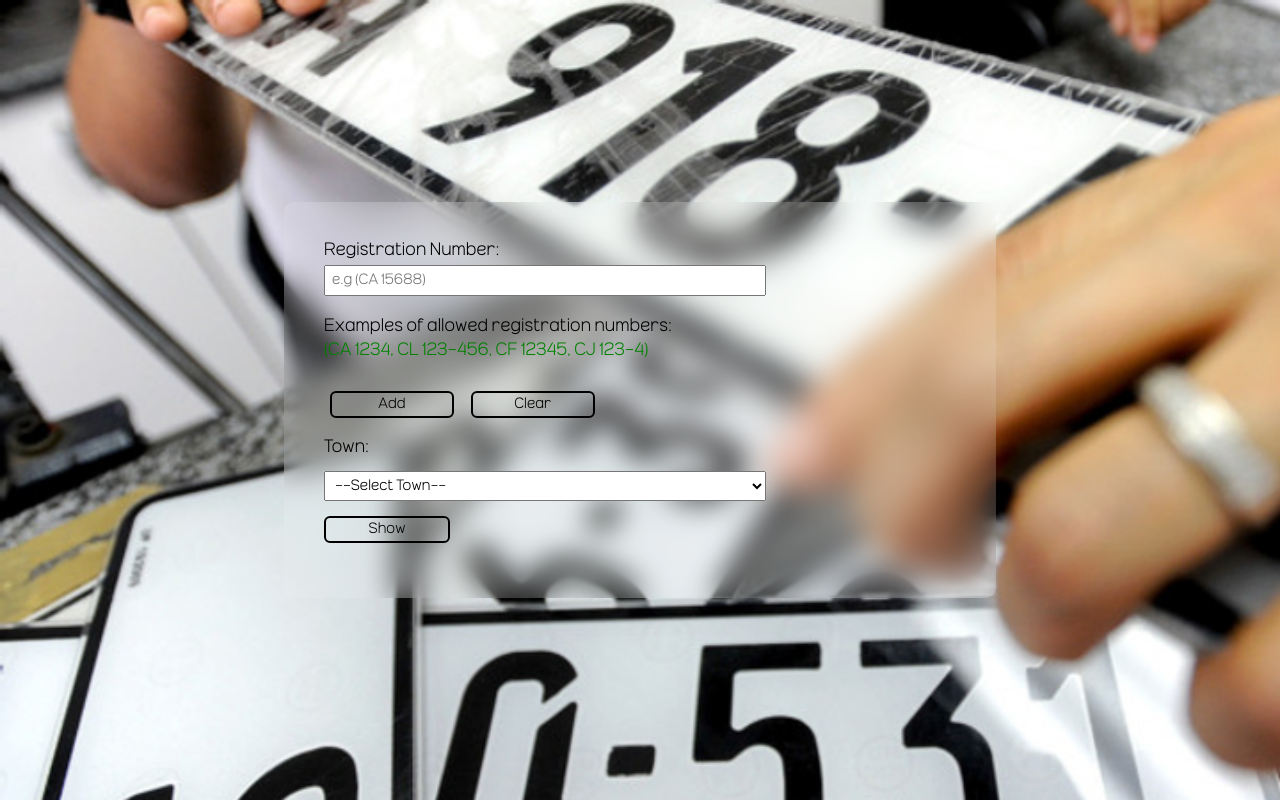
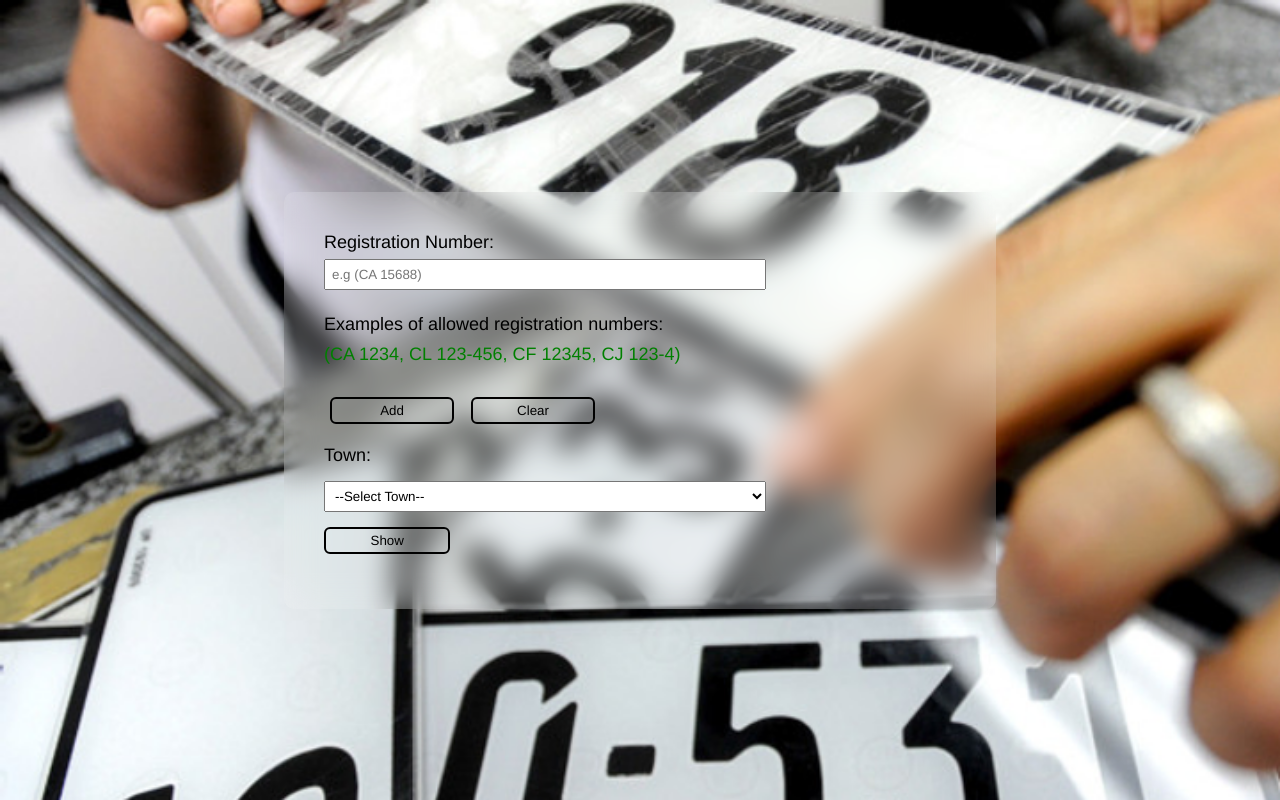
Before and after one commit to Kat-mmm/registration_numbers, a plain HTML site: page index.html in a window 1280 px wide. Drawn offline with Linux system fonts and the light colour scheme.

Commit message:
fallback fonts

```diff
--- a/registration_numbers.css
+++ b/registration_numbers.css
@@ -1,17 +1,18 @@
-@font-face {
+/* @font-face {
     font-family: 'Acumin Pro';
     src: url('./fonts/GerhanaMatahari-gxWvY.otf') format('woff2'),
          url('./fonts/GerhanaMatahari-gxWvY.otf') format('woff');
     font-weight: normal;
     font-style: normal;
-}
+} */
 
 
 body{
     box-sizing: border-box;
     display: grid;
     place-items: center;
-    font-family: 'Acumin Pro';
+    font-family: 'Acumin Pro', Helvetica, sans-serif;
+    font-size: large;
     background-image: url(./images/cape.webp);
     background-size: cover;
     background-repeat: no-repeat;
@@ -59,13 +60,13 @@ p{
 
 .reg-input, select{
     width: 70%;
-    font-family: 'Acumin Pro';
+    font-family:'Acumin Pro', Helvetica, sans-serif;
     padding: 6px;
 }
 
 .add-btn, .clear-btn, .filter-btn{
     width: 20%;
-    font-family: 'Acumin Pro';
+    font-family: 'Acumin Pro', Helvetica, sans-serif;
     padding: 4px;
     border: 2px solid black;
     background-color: transparent;
```
